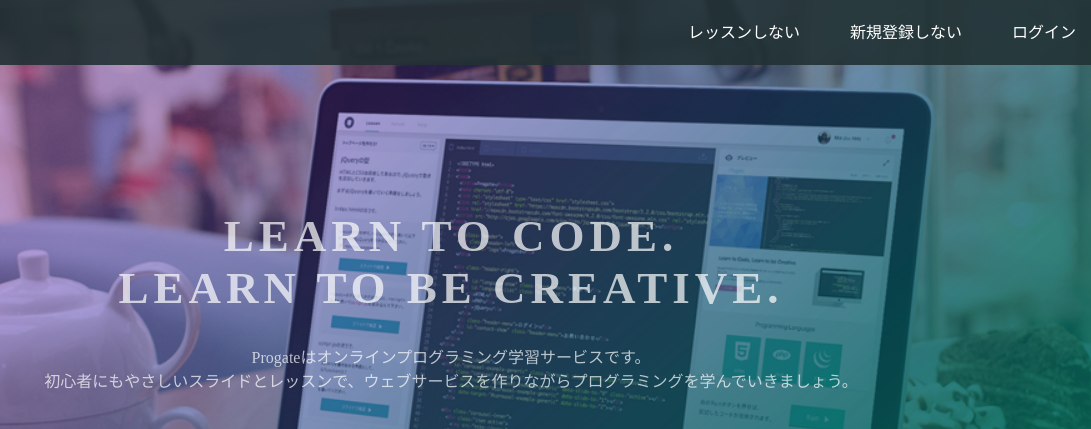
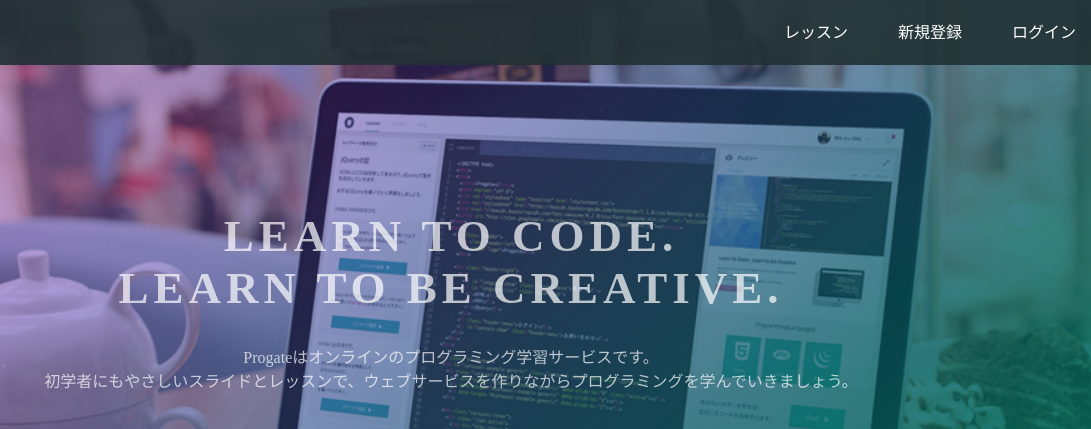
Before and after one commit to negreb-18/negreb-18.github.io, a plain HTML site: page index.html in a window 1280 px wide. Shown: the top 429 px of the page, 189-1280 px from the left. Drawn offline with Linux system fonts and the light colour scheme.

Commit message:
Update index.html

```diff
--- a/index.html
+++ b/index.html
@@ -15,8 +15,8 @@
       </div>
       <span class="fa fa-bars menu-icon"></span>
       <div class="header-right">
-        <a href="#">レッスンしない</a>
-        <a href="#">新規登録しない</a>
+        <a href="#">レッスン</a>
+        <a href="#">新規登録</a>
         <a href="#" class="login">ログイン</a>
       </div>
     </div>
@@ -24,7 +24,7 @@
   <div class="top-wrapper">
     <div class="container">
       <h1>LEARN TO CODE.<br>LEARN TO BE CREATIVE.</h1>
-      <p>Progateはオンラインプログラミング学習サービスです。<br>初心者にもやさしいスライドとレッスンで、ウェブサービスを作りながらプログラミングを学んでいきましょう。</p>
+      <p>Progateはオンラインのプログラミング学習サービスです。<br>初学者にもやさしいスライドとレッスンで、ウェブサービスを作りながらプログラミングを学んでいきましょう。</p>
       <div class="btn-wrapper">
         <a href="#" class="btn signup">新規登録はこちら</a>
         <p>or</p>
```
